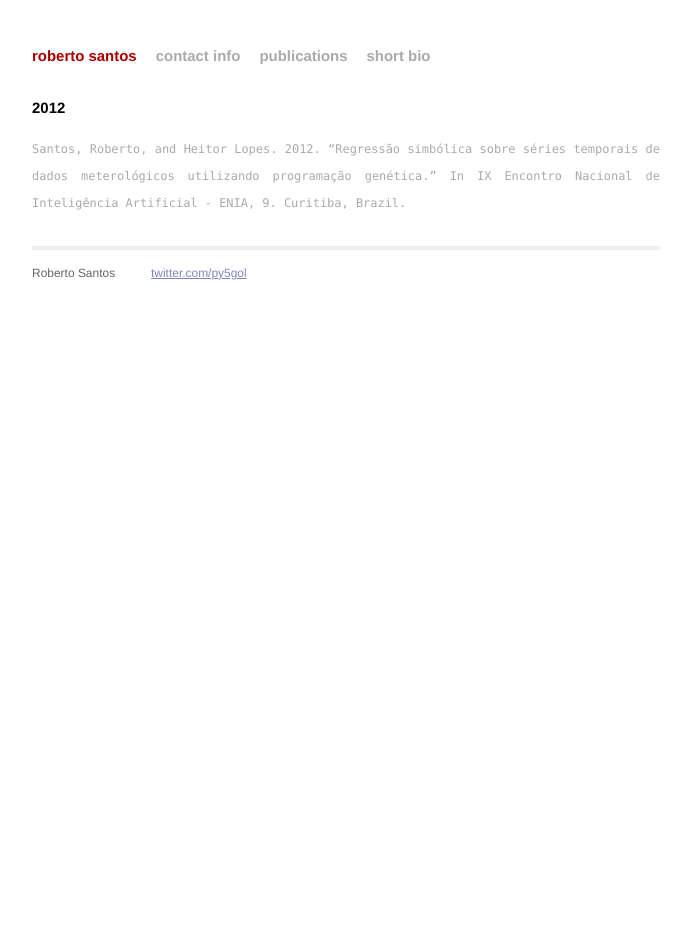
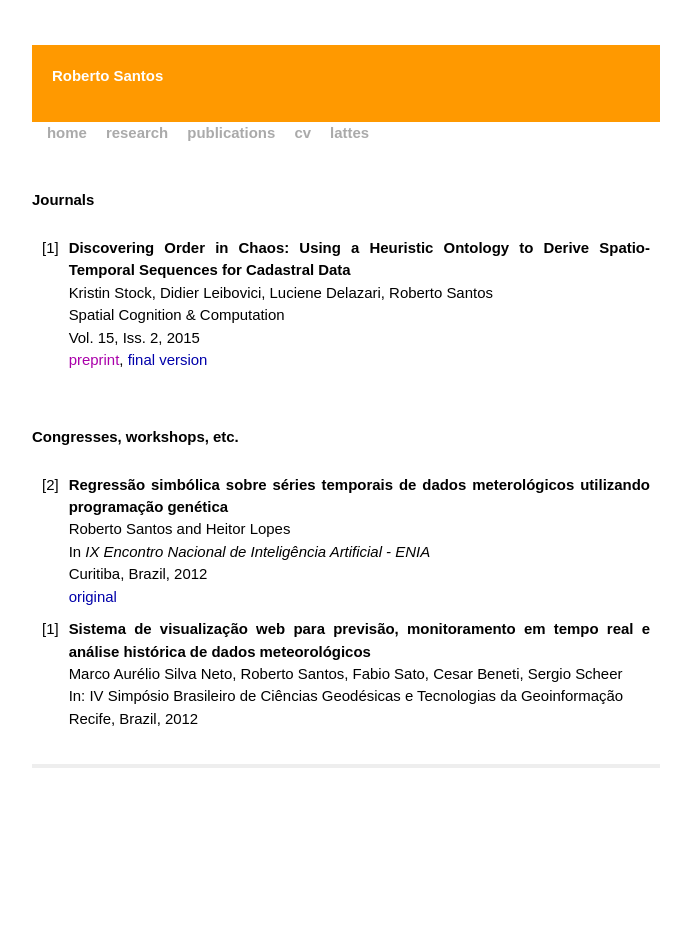
Before and after one commit to py5gol/py5gol.github.io, a Jekyll site: the page built from publications.html, in a window 1280 px wide. Shown: the whole page, without its empty margins (294-985 px from the left). Built offline with Jekyll 4.4.1, drawn with Linux system fonts in a browser that asks for light colours; Markdown is read by kramdown in place of the engine named in the settings.

Commit message:
Reorganised sections and update publications.

```diff
--- a/_layouts/default.html
+++ b/_layouts/default.html
@@ -16,30 +16,23 @@
     <body>
 
         <div class="site">
+          <div class="header_name">
+            <h1>Roberto Santos</h1>
+          </div>
           <div class="header">
-            <h1 class="title"><a href="/">{{ site.name }}</a></h1>
-            <a class="extra" href="/contactinfo.html">contact info</a>
+            <a class="extra" href="/index.html">home</a>
+            <a class="extra" href="/research.html">research</a>
             <a class="extra" href="/publications.html">publications</a>
-            <a class="extra" href="/shortbio.html">short bio</a>
+            <a class="extra" href="/cv.html">cv</a>
+            <a class="extra" href="http://lattes.cnpq.br/1161222329597802" target="_blank">lattes</a>
+          </div>
 
-            <!--<a class="extra" href="/research.html">research</a>-->
-          </div>
+          <br/>
+          <br/>
 
           {{ content }}
 
-          {% include comments.html %}
-
           <div class="footer">
-            <div class="contact">
-              <p>
-                Roberto Santos<br />
-              </p>
-            </div>
-            <div class="contact">
-              <p>
-                <a href="https://twitter.com/py5gol">twitter.com/py5gol</a><br />
-              </p>
-            </div>
           </div>
         </div>
 
--- a/css/main.css
+++ b/css/main.css
@@ -13,8 +13,8 @@
 html, body { height: 100%; }
 
 body {
-  background-color: #FFF;
-  font: 13.34px Helvetica, Arial, sans-serif;
+  background-color: rgb(255, 255, 255);
+  font: 13.34px Arial, Helvetica, sans-serif;
   font-size: small;
   text-align: center;
 }
@@ -25,7 +25,7 @@ h1, h2, h3, h4, h5, h6 {
 h1 { margin-bottom: 1em; }
 p { margin: 1em 0; }
 
-a         { color: #00a; }
+a         { color: #00a; text-decoration: none; }
 a:hover   { color: #000; }
 a:visited { color: #a0a; }
 
@@ -61,6 +61,13 @@ a:visited { color: #a0a; }
   width: 42em;
   margin: 3em auto 2em;
   line-height: 1.5em;
+}
+
+.header_name {
+  padding: 20px;
+  background-color: rgb(255,153,0);
+  color: rgb(255, 255, 255);
+  font-weight: bold;
 }
 
 .header a {
--- a/index.html
+++ b/index.html
@@ -7,7 +7,7 @@ title: py5gol - desenvolvimento de software, geoprocessamento e outras coisas al
   <h1>Blog Posts</h1>
   <ul class="posts">
     {% for post in site.posts %}
-      <li><span>{{ post.date | date_to_string }}</span> &raquo; <a href="{{ post.url }}">{{ post.title }}</a></li>
+      <li><span>{{ post.date | date_to_string }}</span> <a href="{{ post.url }}">{{ post.title }}</a></li>
     {% endfor %}
   </ul>
 </div>
--- a/publications.html
+++ b/publications.html
@@ -4,8 +4,30 @@ title: py5gol - desenvolvimento de software, geoprocessamento e outras coisas al
 ---
 
 <div id="home">
-  <h1>2012</h1>
-  <ul class="posts">
-      <li><span>Santos, Roberto, and Heitor Lopes. 2012. “Regressão simbólica sobre séries temporais de dados meterológicos utilizando programação genética.” In IX Encontro Nacional de Inteligência Artificial - ENIA, 9. Curitiba, Brazil.</li>
-  </ul>
+  <h1>Journals</h1>
+
+  <table border="0" cellpadding="0" cellspacing="10">
+  <tr>
+    <td valign="top">[1]</td>
+    <td><strong>Discovering Order in Chaos: Using a Heuristic Ontology to Derive Spatio-Temporal Sequences for Cadastral Data</strong><br/>Kristin Stock, Didier Leibovici, Luciene Delazari, Roberto Santos<br/>Spatial Cognition & Computation<br/>Vol. 15, Iss. 2, 2015<br/><a target="_blank" href="">preprint</a>, <a target="_blank" href="http://www.tandfonline.com/doi/full/10.1080/13875868.2015.1004177">final version</a></td>
+  </tr>
+  </table>
+
+  <br/>
+  <br/>
+
+  <h1>Congresses, workshops, etc.</h1>
+
+  <table border="0" cellpadding="0" cellspacing="10">
+  <tr>
+    <td valign="top">[2]</td>
+    <td><strong>Regressão simbólica sobre séries temporais de dados meterológicos utilizando programação genética</strong><br>Roberto Santos and Heitor Lopes<br/>In <i>IX Encontro Nacional de Inteligência Artificial - ENIA</i><br/>Curitiba, Brazil, 2012<br/><a target="_blank" href="/downloads/105871_2.pdf">original</a></td>
+  </tr>
+  <tr>
+    <td valign="top">[1]</td>
+    <td><strong>Sistema de visualização web para previsão, monitoramento em tempo real e análise histórica de dados meteorológicos</strong><br/>Marco Aurélio Silva Neto, Roberto Santos, Fabio Sato, Cesar Beneti, Sergio Scheer<br/>In: IV Simpósio Brasileiro de Ciências Geodésicas e Tecnologias da Geoinformação<br/>Recife, Brazil, 2012</td>
+  </tr>
+  </table>
+
+
 </div>
```
Also changed, not shown: contactinfo.html (deleted, +0 -17 lines), cv.html (renamed from shortbio.html, +17 -0 lines), research.html (added, +11 -0 lines).
